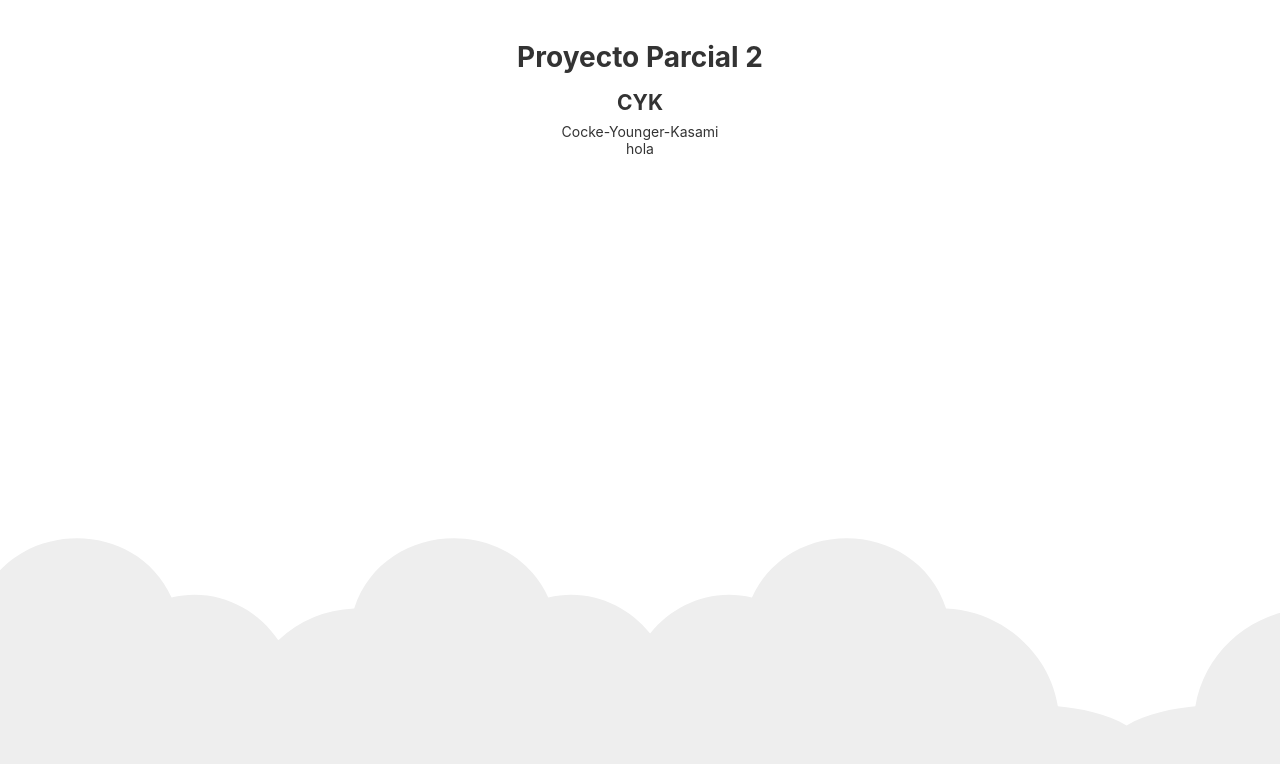
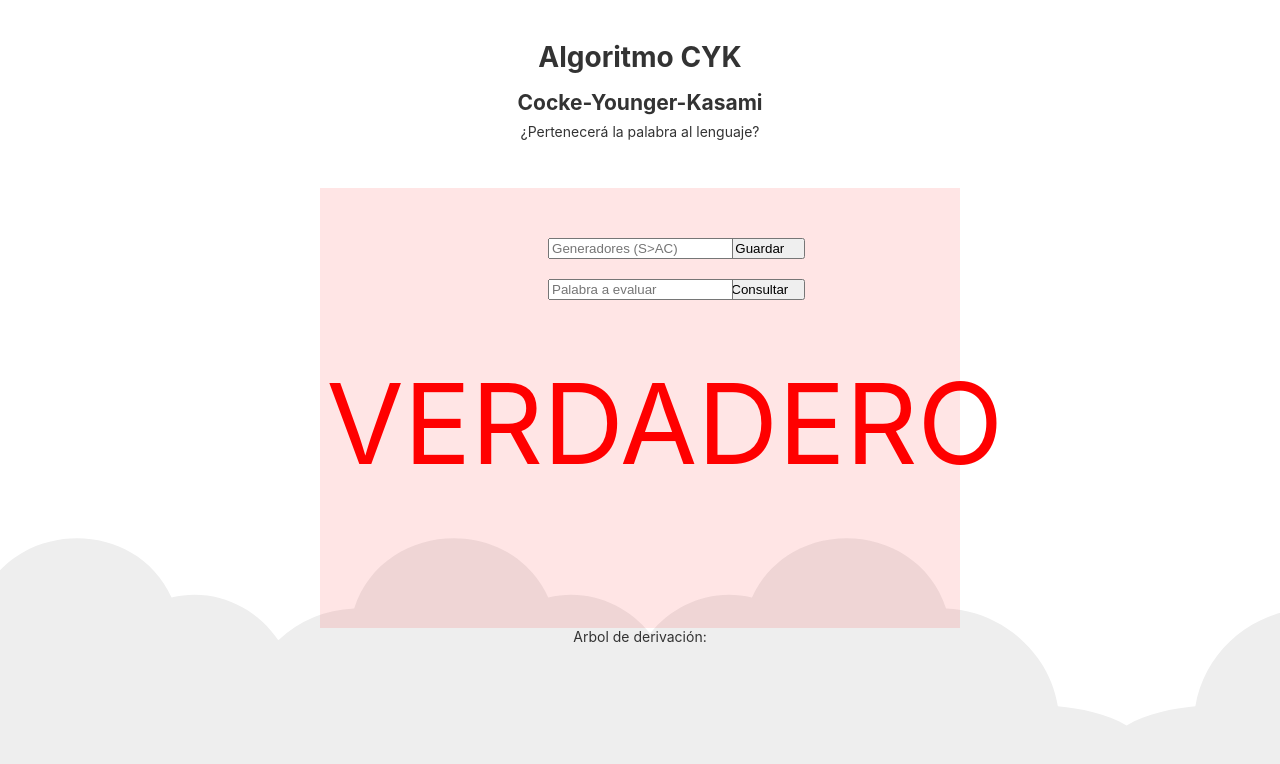
Before and after one commit to VillaCode/CYK, an Angular app: page / in a window 1280 px wide. Shown: the top 764 px of the page. Built offline with nearby package versions, Linux system fonts and the light colour scheme.

Commit message:
GUI lista

```diff
--- a/src/app/app.component.css
+++ b/src/app/app.component.css
@@ -66,23 +66,7 @@
 line-height: 24px;
 }
 
-.card-container .card:not(:last-child) {
-margin-right: 0;
-}
 
-.card.card-small {
-height: 16px;
-width: 168px;
-}
-
-.card-container .card:not(.highlight-card) {
-cursor: pointer;
-}
-
-.card-container .card:not(.highlight-card):hover {
-transform: translateY(-3px);
-box-shadow: 0 4px 17px rgba(black, 0.35);
-}
 
 
 svg#clouds {
@@ -94,22 +78,52 @@
 }
 
 
+.maincard{
+    margin-top: 5%;
+    background: rgba(255, 0, 0, 0.103);
+    height: 400px;
+    width: 640px;
+    padding-top: 5vh;
+
+}
+
+.genes{
+    position: relative;
+    left: 45%;
+    margin: 10px;
+    display: inline-block;
+
+}
+
+.bot{
+    display: inline-block;
+    margin-left: 190px;
+    width: 7vw;
+}
+
+.inputs{
+    display: inline-block;
+}
+
+.resp{
+    position: relative;
+    font-size: 800%;
+    font: xx-large;
+    color: red;
+}
+
+#falso{
+    margin-left: 26%;
+    margin-top: 7%;
+}
+
+#verdadero{
+    margin-left: 1%;
+    margin-top: 7%;
+}
+
 /* Responsive Styles */
 @media screen and (max-width: 767px) {
-
-.card-container > *:not(.circle-link) ,
-.terminal {
-    width: 100%;
-}
-
-.card:not(.highlight-card) {
-    height: 16px;
-    margin: 8px 0;
-}
-
-.card.highlight-card span {
-    margin-left: 72px;
-}
 
 svg#rocket-smoke {
     right: 120px;
--- a/src/app/app.component.html
+++ b/src/app/app.component.html
@@ -1,20 +1,50 @@
-
 <div class="content" role="main">
 
-  <h1>Proyecto Parcial 2</h1>
-  <h2>CYK</h2>
-  <p>Cocke-Younger-Kasami</p>
+  <h1>Algoritmo CYK</h1>
+  <h2>Cocke-Younger-Kasami</h2>
+  <p>¿Pertenecerá la palabra al lenguaje?</p>
 
 
-<div>
-  hola
+  <div class="maincard">
+    <div class="inputs">
+        <input class="genes" placeholder="Generadores (S>AC)" type="text">
+        <button class="bot"> Guardar </button>
+    </div>
+
+    <div class="inputs">
+      <input class="genes" placeholder="Palabra a evaluar" type="text">
+      <button class="bot"> Consultar </button>
+    </div>
+
+    <div class="resp" id="falso" *ngIf="!(resp)">FALSO</div>
+    <div class="resp" id="verdadero" *ngIf="(resp)">VERDADERO</div>
+
+  </div>
+
+  <div *ngIf="(resp)" id="arbol">
+    Arbol de derivación:
+
+  </div>
+
+
 </div>
 
 
-</div>
-  <svg id="clouds" alt="Gray Clouds Background" xmlns="http://www.w3.org/2000/svg" width="2611.084" height="485.677" viewBox="0 0 2611.084 485.677">
-    <path id="Path_39" data-name="Path 39" d="M2379.709,863.793c10-93-77-171-168-149-52-114-225-105-264,15-75,3-140,59-152,133-30,2.83-66.725,9.829-93.5,26.25-26.771-16.421-63.5-23.42-93.5-26.25-12-74-77-130-152-133-39-120-212-129-264-15-54.084-13.075-106.753,9.173-138.488,48.9-31.734-39.726-84.4-61.974-138.487-48.9-52-114-225-105-264,15a162.027,162.027,0,0,0-103.147,43.044c-30.633-45.365-87.1-72.091-145.206-58.044-52-114-225-105-264,15-75,3-140,59-152,133-53,5-127,23-130,83-2,42,35,72,70,86,49,20,106,18,157,5a165.625,165.625,0,0,0,120,0c47,94,178,113,251,33,61.112,8.015,113.854-5.72,150.492-29.764a165.62,165.62,0,0,0,110.861-3.236c47,94,178,113,251,33,31.385,4.116,60.563,2.495,86.487-3.311,25.924,5.806,55.1,7.427,86.488,3.311,73,80,204,61,251-33a165.625,165.625,0,0,0,120,0c51,13,108,15,157-5a147.188,147.188,0,0,0,33.5-18.694,147.217,147.217,0,0,0,33.5,18.694c49,20,106,18,157,5a165.625,165.625,0,0,0,120,0c47,94,178,113,251,33C2446.709,1093.793,2554.709,922.793,2379.709,863.793Z" transform="translate(142.69 -634.312)" fill="#eee"/>
-  </svg>
+
+
+
+
+
+
+
+
+
+<svg id="clouds" alt="Gray Clouds Background" xmlns="http://www.w3.org/2000/svg" width="2611.084" height="485.677"
+  viewBox="0 0 2611.084 485.677">
+  <path id="Path_39" data-name="Path 39"
+    d="M2379.709,863.793c10-93-77-171-168-149-52-114-225-105-264,15-75,3-140,59-152,133-30,2.83-66.725,9.829-93.5,26.25-26.771-16.421-63.5-23.42-93.5-26.25-12-74-77-130-152-133-39-120-212-129-264-15-54.084-13.075-106.753,9.173-138.488,48.9-31.734-39.726-84.4-61.974-138.487-48.9-52-114-225-105-264,15a162.027,162.027,0,0,0-103.147,43.044c-30.633-45.365-87.1-72.091-145.206-58.044-52-114-225-105-264,15-75,3-140,59-152,133-53,5-127,23-130,83-2,42,35,72,70,86,49,20,106,18,157,5a165.625,165.625,0,0,0,120,0c47,94,178,113,251,33,61.112,8.015,113.854-5.72,150.492-29.764a165.62,165.62,0,0,0,110.861-3.236c47,94,178,113,251,33,31.385,4.116,60.563,2.495,86.487-3.311,25.924,5.806,55.1,7.427,86.488,3.311,73,80,204,61,251-33a165.625,165.625,0,0,0,120,0c51,13,108,15,157-5a147.188,147.188,0,0,0,33.5-18.694,147.217,147.217,0,0,0,33.5,18.694c49,20,106,18,157,5a165.625,165.625,0,0,0,120,0c47,94,178,113,251,33C2446.709,1093.793,2554.709,922.793,2379.709,863.793Z"
+    transform="translate(142.69 -634.312)" fill="#eee" />
+</svg>
 
 
 
--- a/src/app/app.component.ts
+++ b/src/app/app.component.ts
@@ -10,6 +10,8 @@
   constructor(){
     this.hola();
   }
+
+  resp:boolean = true;
 
   title = 'CYK Algorithm';
 
```
Also changed, not shown: 1 other file (tests, documents, lock files or other folders).
